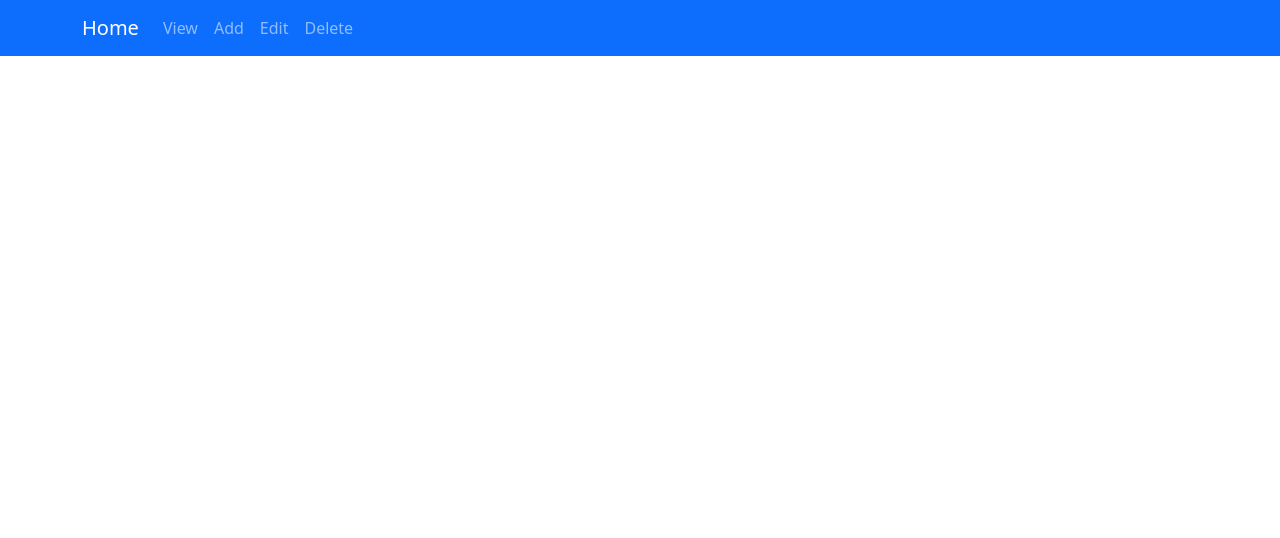
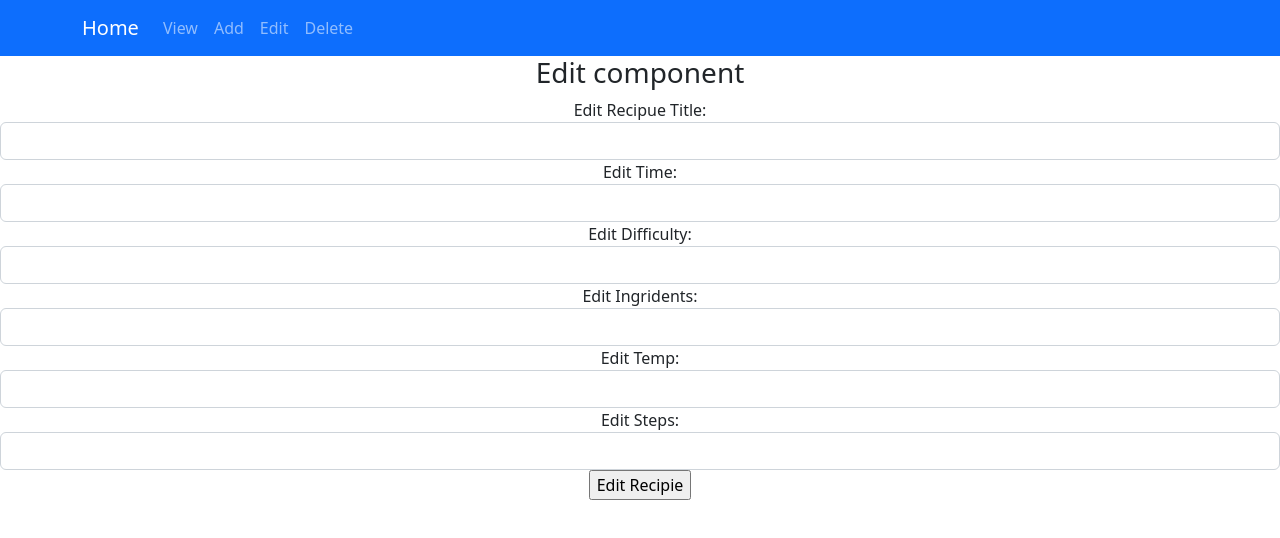
Before and after one commit to emmacelia/recipies-app-DRQ, a React (Create React App) app: page /EditRecipie/1 in a window 1280 px wide. Shown: the top 538 px of the page. Built offline with nearby package versions, Linux system fonts and the light colour scheme; no server answers.

Commit message:
Update working

```diff
--- a/src/App.js
+++ b/src/App.js
@@ -4,6 +4,7 @@ import 'bootstrap/dist/css/bootstrap.min.css';
 import { Navbar, Nav, Container } from 'react-bootstrap'
 import { Routes, Route, BrowserRouter as Router } from 'react-router-dom'
 import { ViewAllRecipies } from './components/ViewAllRecipies';
+import { EditRecipie } from './components/EditRecipie';
 
 class App extends React.Component {
   render() {
@@ -23,6 +24,8 @@ class App extends React.Component {
           </Navbar>
           <Routes>
             <Route path='/ViewAllRecipies' element={<ViewAllRecipies></ViewAllRecipies>}></Route>
+            <Route path='/EditRecipie/:id' element={<EditRecipie></EditRecipie>}></Route>
+
           </Routes>
         </div>
       </Router>
--- a/src/components/EditRecipie.js
+++ b/src/components/EditRecipie.js
@@ -0,0 +1,105 @@
+import axios from "axios";
+import { useEffect, useState } from "react";
+import { useParams } from "react-router-dom";
+
+export function EditRecipie() {
+    let { id } = useParams();
+    const [title, setTitle] = useState('');
+    const [time, setTime] = useState('');
+    const [difficulty, setDifficulty] = useState('');
+    const [ingredients, setIngridents] = useState('');
+    const [temp, setTemp] = useState('');
+    const [steps, setSteps] = useState('');
+
+    useEffect(() => {
+        axios.get('http://localhost:4000/api/Recipie/' + id)
+            .then((response) => {
+                setTitle(response.data.title);
+                setTime(response.data.time);
+                setDifficulty(response.data.difficulty);
+                setIngridents(response.data.ingredients);
+                setTemp(response.data.temp);
+                setSteps(response.data.steps);
+
+            })
+            .catch()
+    }, []);
+
+    const handleSubmit = (e) => {
+        e.preventDefault();
+
+        const EditRecipie = {
+            title: title,
+            time: time,
+            difficulty: difficulty,
+            ingredients: ingredients,
+            temp: temp,
+            steps: steps
+        }
+
+        axios.put('http://localhost:4000/api/Recipie/' + id, EditRecipie)
+            .then()
+            .catch();
+    }
+
+    return (
+        <div>
+            <h3>Edit component</h3>
+            <form onSubmit={handleSubmit}>
+                <div className="form-group">
+                    <label>Edit Recipue Title: </label>
+                    <input type="text"
+                        className="form-control"
+                        value={title}
+                        onChange={(e) => { setTitle(e.target.value) }}
+                    />
+                </div>
+                <div className="form-group">
+                    <label>Edit Time: </label>
+                    <input type="text"
+                        className="form-control"
+                        value={time}
+                        onChange={(e) => { setTime(e.target.value) }}
+                    />
+                </div>
+                <div className="form-group">
+                    <label>Edit Difficulty: </label>
+                    <input type="text"
+                        className="form-control"
+                        value={difficulty}
+                        onChange={(e) => { setDifficulty(e.target.value) }}
+                    />
+                </div>
+
+                <div className="form-group">
+                    <label>Edit Ingridents: </label>
+                    <input type="text"
+                        className="form-control"
+                        value={ingredients}
+                        onChange={(e) => { setIngridents(e.target.value) }}
+                    />
+                </div>
+
+                <div className="form-group">
+                    <label>Edit Temp: </label>
+                    <input type="text"
+                        className="form-control"
+                        value={temp}
+                        onChange={(e) => { setTemp(e.target.value) }}
+                    />
+                </div>
+
+                <div className="form-group">
+                    <label>Edit Steps: </label>
+                    <input type="text"
+                        className="form-control"
+                        value={steps}
+                        onChange={(e) => { setSteps(e.target.value) }}
+                    />
+                </div>
+
+                <input type="submit" value="Edit Recipie"></input>
+            </form>
+        </div>
+    );
+}
--- a/src/components/Recipieitem.js
+++ b/src/components/Recipieitem.js
@@ -1,5 +1,5 @@
 import React from "react";
-
+import { Link } from "react-router-dom";
 
 export class Recipieitem extends React.Component {
 
@@ -13,6 +13,7 @@ export class Recipieitem extends React.Component {
                 <p>{this.props.Recipie.ingridients}</p>
                 <p>{this.props.Recipie.temp}</p>
                 <p>{this.props.Recipie.steps}</p>
+                <Link to={'/EditRecipie/' + this.props.Recipie._id} >Update </Link>
 
             </div>
         )
--- a/src/components/ViewAllRecipies.js
+++ b/src/components/ViewAllRecipies.js
@@ -6,8 +6,9 @@ export class ViewAllRecipies extends React.Component {
     componentDidMount() {
         axios.get('http://localhost:4000/api/Recipie')
             .then(response => {
-              //  console.log(response.data)
+                //  console.log(response.data)
                 this.setState({ Recipie: response.data });
+
             })
             .catch(function (error) {
                 console.log(error);
@@ -22,6 +23,7 @@ export class ViewAllRecipies extends React.Component {
                 <h3></h3>
                 <Recipie Recipie={this.state.Recipie}></Recipie>
             </div>
+
         );
     }
 
```
Also changed, not shown: 1 other file (tests, documents, lock files or other folders).
